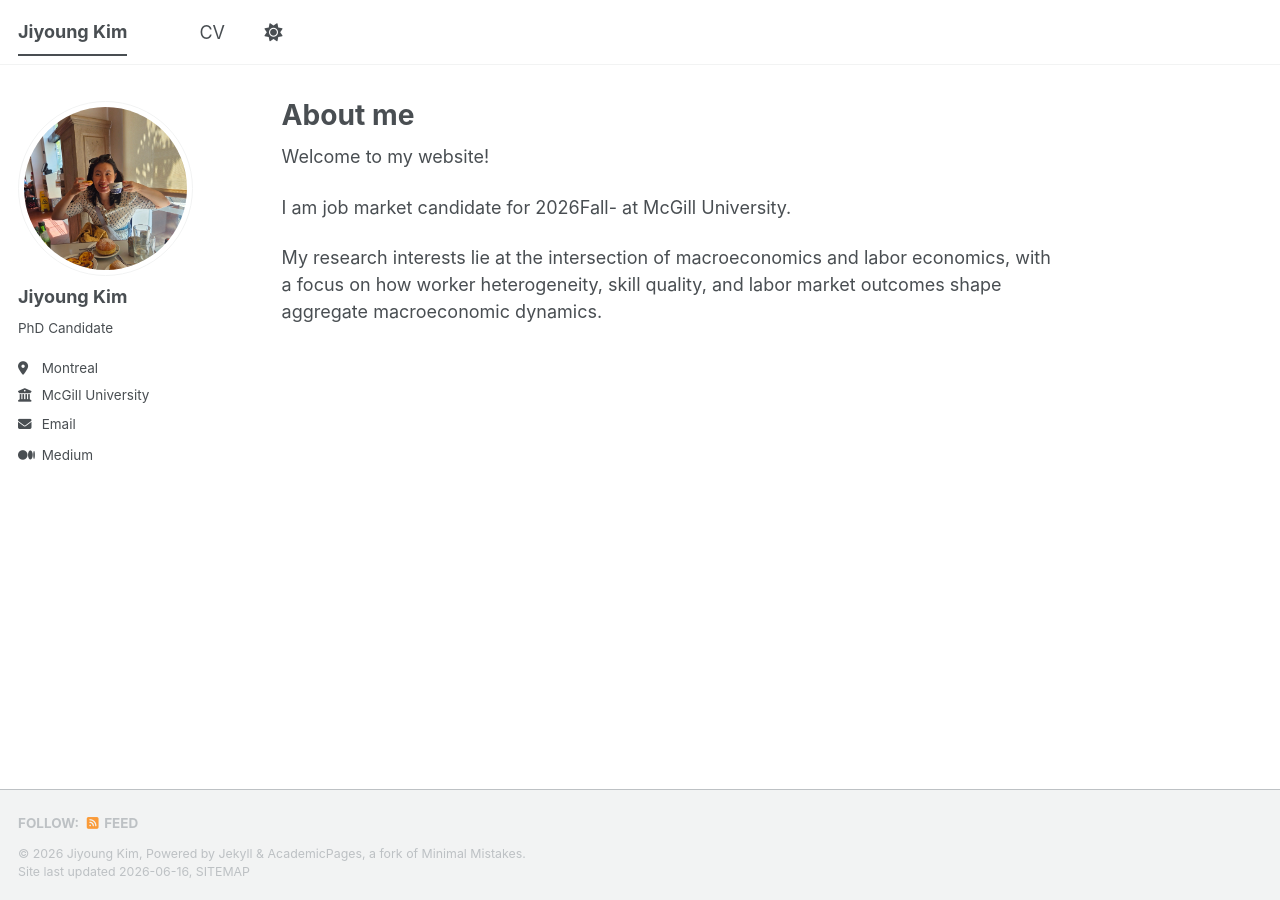
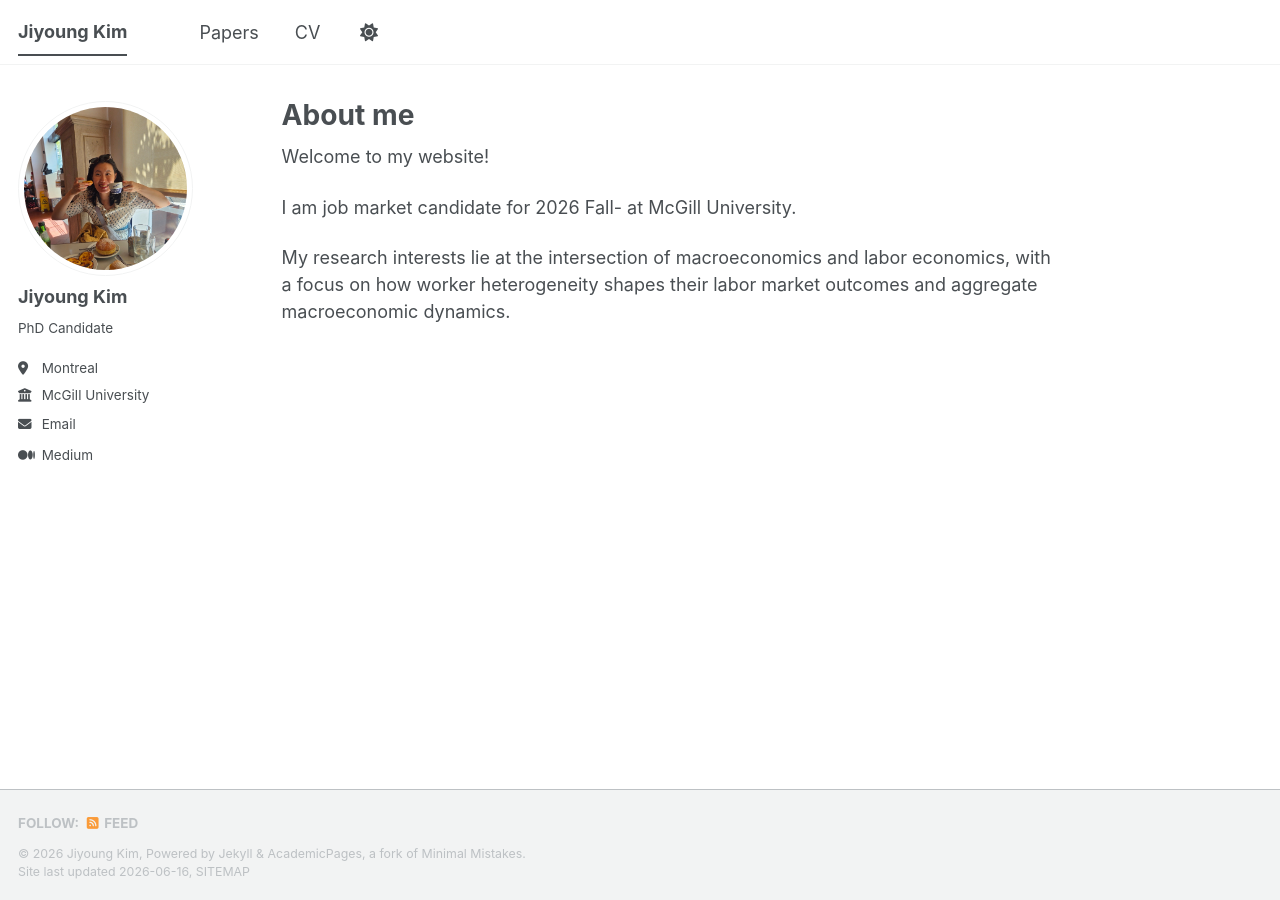
Before and after one commit to Jiyoung-Cecil-Kim/Jiyoung-Kim, a Jekyll site: the page built from _pages/about.md, in a window 1280 px wide. Built offline with Jekyll 4.4.1, drawn with Linux system fonts in a browser that asks for light colours; a script bundle is joined from its source files by our own code; library files that are not in the unit come from our copies.

Commit message:
add paper page

```diff
--- a/_data/navigation.yml
+++ b/_data/navigation.yml
@@ -8,5 +8,7 @@
 #      Markdown formatted page while the second is generated using JSON.
 
 main:
+  - title: "Papers"
+    url: /papers/
   - title: "CV"
     url: /cv/
--- a/_pages/about.md
+++ b/_pages/about.md
@@ -8,6 +8,6 @@ redirect_from:
 ---
 Welcome to my website!
 
-I am job market candidate for 2026Fall- at McGill University.
+I am job market candidate for 2026 Fall- at McGill University.
 
-My research interests lie at the intersection of macroeconomics and labor economics, with a focus on how worker heterogeneity, skill quality, and labor market outcomes shape aggregate macroeconomic dynamics.
+My research interests lie at the intersection of macroeconomics and labor economics, with a focus on how worker heterogeneity shapes their labor market outcomes and aggregate macroeconomic dynamics.
```
Also changed, not shown: _pages/papers.md (added, +14 -0 lines), 8 other files.
